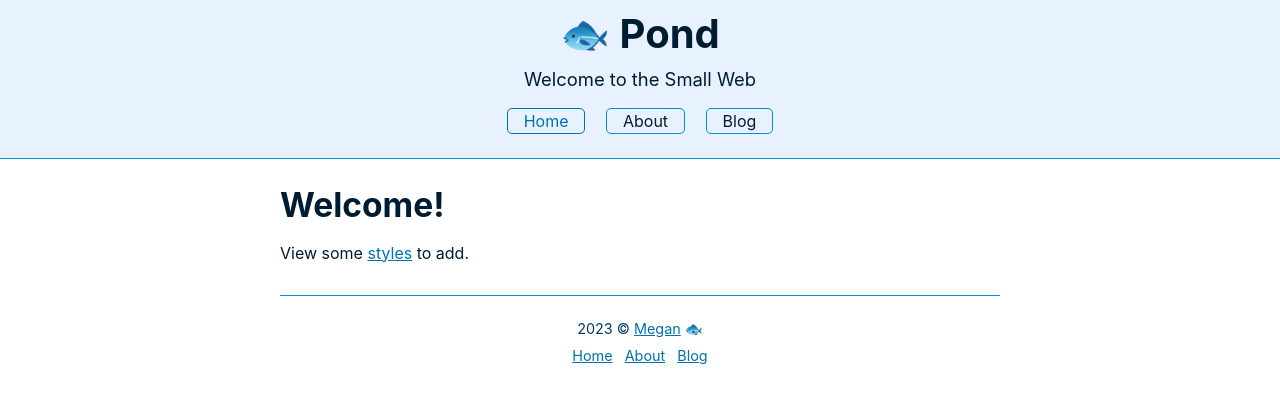
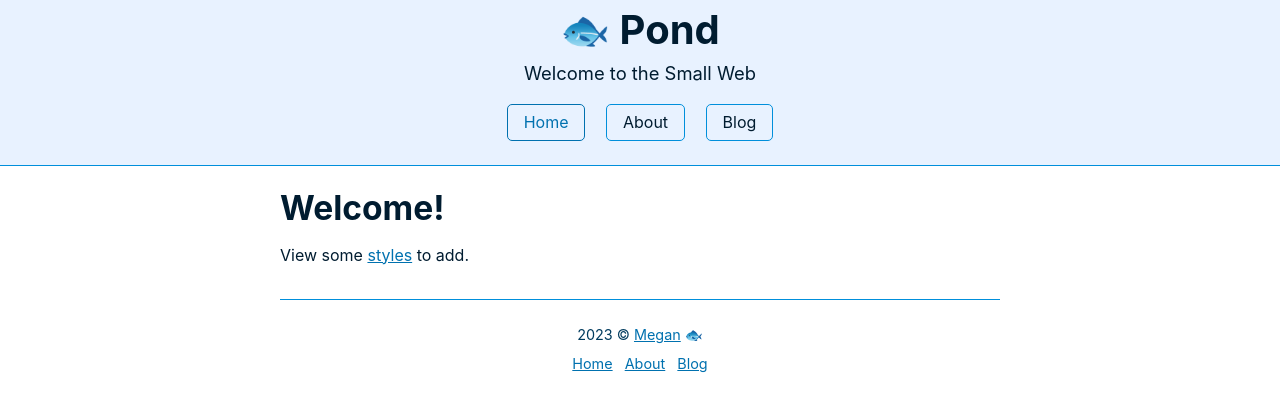
Before and after one commit to megdna/pond, a Jekyll site: the page built from index.md, in a window 1280 px wide. Shown: the top 412 px of the page. Built offline with Jekyll 4.4.1, drawn with Linux system fonts in a browser that asks for light colours.

Commit message:
Update style.css

```diff
--- a/assets/css/style.css
+++ b/assets/css/style.css
@@ -44,7 +44,7 @@
   background-color: var(--bg);
   color: var(--text);
   font-size: 1rem;
-  line-height: 1.3;
+  line-height: 1.5;
   margin: 0;
   display: grid;
   grid-template-columns: 1fr min(45rem, 90%) 1fr;
@@ -71,6 +71,7 @@
 }
 header > nav {
   font-size: 1rem;
+  line-height: 2;
   padding: 0.5rem 0 0;
 }
 header > nav a,
@@ -122,6 +123,7 @@
   overflow-wrap: break-word;
 }
 h1, h2, h3 {
+  line-height: 1.1;
   margin: 1.5rem 0 1rem;
 }
 h4, h5, h6, p {
@@ -184,6 +186,7 @@
 code, kbd, pre, samp {
   color: var(--meta);
   font-family: var(--mono-font);
+  line-height: normal;
 }
 kbd {
   border: 1px solid var(--meta);
```
